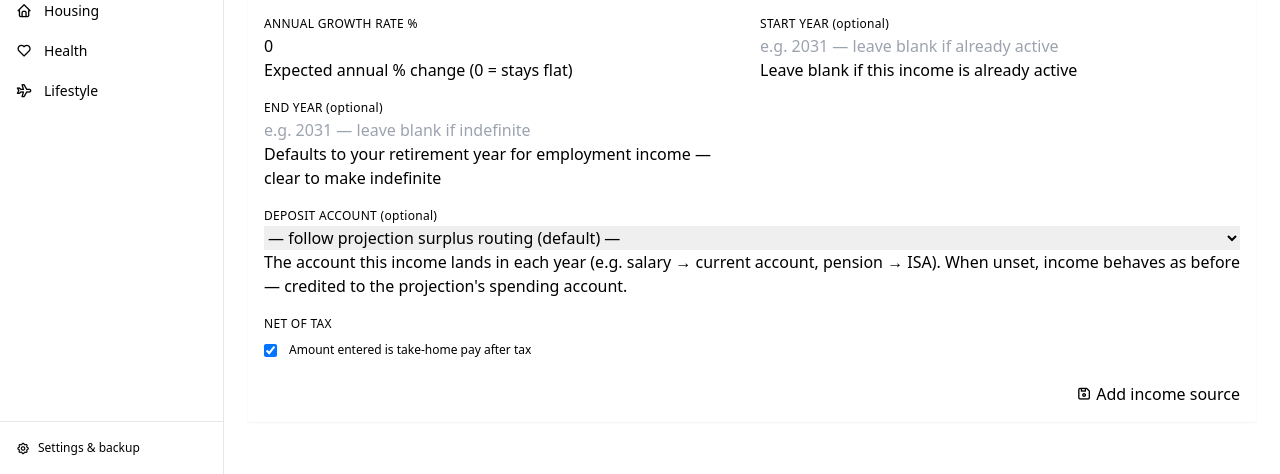
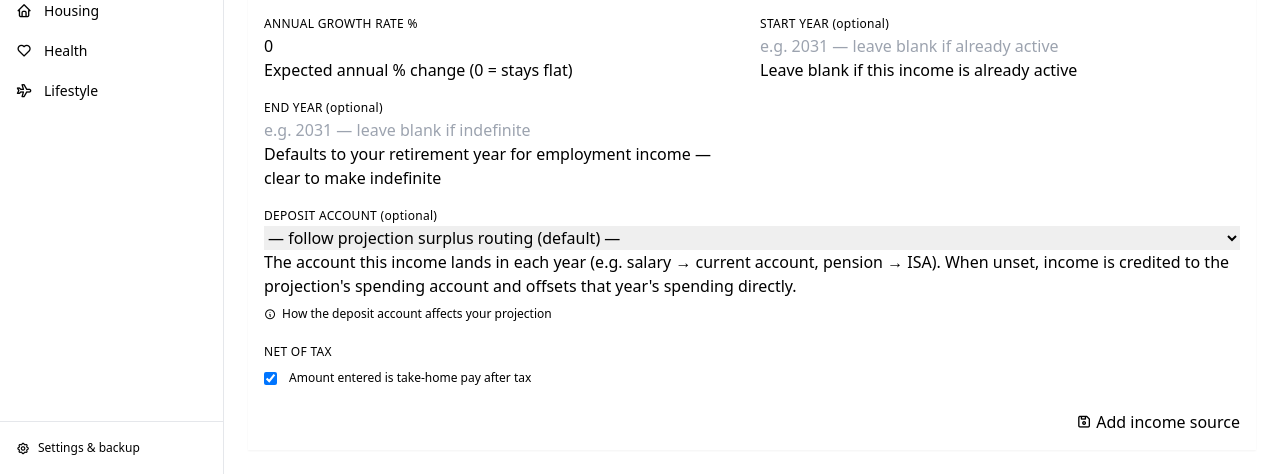
Before and after one commit to Wooloomooloo2/my-retirement-life, a Python web app: template src/templates/income.html in a window 1280 px wide. Shown: the part 460-934 px from the top of the page. Run offline with Jinja, Linux system fonts and the light colour scheme; the template is opened without the code that fills it, so the values that code supplies are empty.

Commit message:
Asset model Phase 1a (ontology) + UX explainers + CHANGELOG
docs/ontology/mrl-ontology.ttl: new mrl:PhysicalAsset intermediate
class (subClassOf mrl:Account) with appreciation/sale properties
(assetAppreciationRate, assetSaleYear, assetSaleValue,
assetProceedsAccount). mrl:PropertyAsset re-parented under
PhysicalAsset; new mrl:VehicleAsset and mrl:CollectibleAsset
siblings. mrl:OtherAsset flagged as legacy. New
mrlx:LifeEventType_AssetSale + mrl:sourceAsset back-link on
mrl:LifeEvent to support Phase 2 auto-event managed pattern.
Requires tools/reload_ontology.py before Phases 1b/1c function.

src/templates/projection.html: new collapsible "How to read this"
panel inside the MC card explaining success rate, shock model, and
sequence-of-returns risk.

src/templates/income.html: new collapsible panel below the Deposit
account dropdown explaining the drawdown-priority caveat. Field help
text reworded.

CHANGELOG.md (new): first entry covering the 2026-05-25 engine work
(MC refactor, deposit account, personal-allowance bug, accounts
header FX bug).

CLAUDE_CONTEXT.md: items 26-27 + new "IN PROGRESS - Asset model +
Net-worth dashboard" backlog section.

Co-Authored-By: Claude Opus 4.7 (1M context) <noreply@anthropic.com>

```diff
--- a/src/templates/income.html
+++ b/src/templates/income.html
@@ -262,9 +262,28 @@
                         {% endfor %}
                     </select>
                     <label class="label py-0.5">
-                        <span class="label-text-alt text-base-content/40">The account this income lands in each year (e.g. salary → current account, pension → ISA). When unset, income behaves as before — credited to the projection's spending account.</span>
+                        <span class="label-text-alt text-base-content/40">The account this income lands in each year (e.g. salary → current account, pension → ISA). When unset, income is credited to the projection's spending account and offsets that year's spending directly.</span>
                     </label>
                 </div>
+
+                <details class="col-span-2 -mt-1 mb-1">
+                    <summary class="cursor-pointer text-xs text-base-content/60 hover:text-base-content list-none flex items-center gap-1.5 select-none">
+                        <i class="ti ti-info-circle text-base-content/40" aria-hidden="true"></i>
+                        <span>How the deposit account affects your projection</span>
+                    </summary>
+                    <div class="text-xs text-base-content/60 mt-2 space-y-2 leading-relaxed bg-base-200/40 p-3 rounded">
+                        <p>
+                            When set, the year's income is credited directly to the chosen account. It does <em>not</em> reduce that year's drawdown — the engine still pulls from your drawdown waterfall to cover spending, even when the income has landed somewhere with cash to spare.
+                        </p>
+                        <p>
+                            <strong class="text-base-content/80">Match the deposit account to your drawdown priority.</strong>
+                            Route income to a high-priority account (small drawdown-priority number — drawn early) so the engine spends it before depleting other accounts. Routing income to a drawn-last account (e.g. priority 999) lets it compound there while other accounts drain faster — on a long horizon the divergence can run into the millions.
+                        </p>
+                        <p>
+                            <strong class="text-base-content/80">Leave unset</strong> for the simplest behaviour: income offsets that year's spending and only the shortfall (if any) is drawn from your accounts.
+                        </p>
+                    </div>
+                </details>
 
                 <!-- FX rate to base — visible only when income currency != base currency -->
                 <div class="form-control col-span-2" id="fx-rate-field"
```
Also changed, not shown: CLAUDE_CONTEXT.md (+32 -2 lines), src/templates/projection.html (+18 -0 lines), CHANGELOG.md (added), 1 other file.
